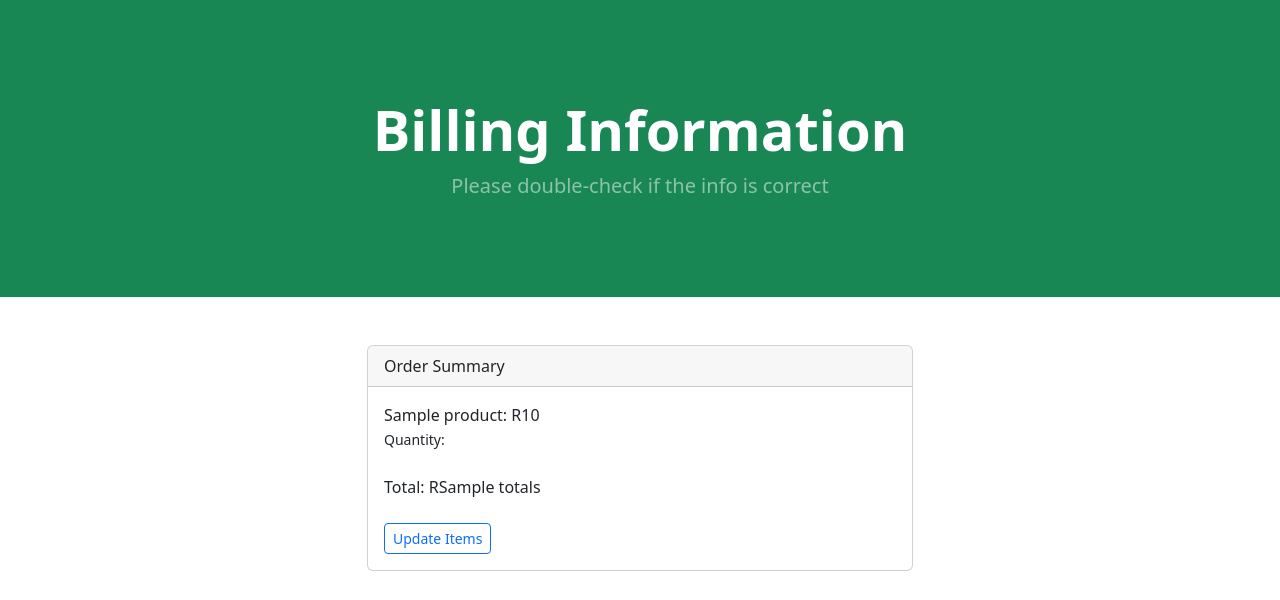
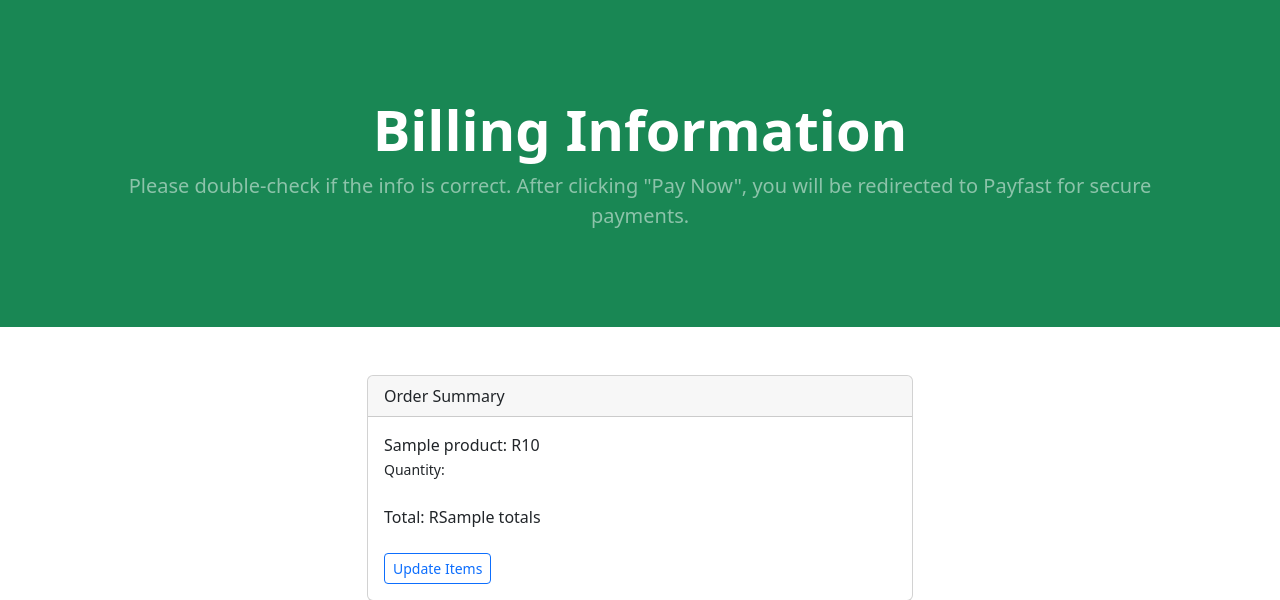
Before and after one commit to Kizzo-glitch/greenmarvel_store, a Django app: template payment/templates/payment/billing_info.html in a window 1280 px wide. Shown: the part 56-656 px from the top of the page. Run offline with Django 5.2, Linux system fonts and the light colour scheme; tables that the repository leaves empty hold one stand-in row (values such as "Sample post"); the template is opened without the code that fills it: values that come from a table or form of the project are taken from there, most other values are stand-ins (such as "Sample title", 1, 10 or a date in 2020); some libraries are stand-ins or nearby versions.

Commit message:
push unsaved files

```diff
--- a/payment/templates/payment/billing_info.html
+++ b/payment/templates/payment/billing_info.html
@@ -44,7 +44,7 @@
             <div class="container px-4 px-lg-5 my-5">
                 <div class="text-center text-white">
                     <h1 class="display-4 fw-bolder">Billing Information</h1>
-                    <p class="lead fw-normal text-white-50 mb-0">Please double-check if the info is correct</p>
+                    <p class="lead fw-normal text-white-50 mb-0">Please double-check if the info is correct. After clicking "Pay Now", you will be redirected to Payfast for secure payments.</p>
                 </div>
             </div>
         </header>
--- a/payment/templates/payment/payment_cancel.html
+++ b/payment/templates/payment/payment_cancel.html
@@ -33,7 +33,7 @@
             <div class="container px-4 px-lg-5 my-5">
                 <div class="text-center text-white">
                     <h1 class="display-4 fw-bolder">Payment Notification</h1>
-                    <p class="lead fw-normal text-white-50 mb-0">Payment was unsuccessful</p>
+                    <p class="lead fw-normal text-white-50 mb-0"> Your Payment was Unsuccessful</p>
                 </div>
             </div>
         </header>
@@ -49,7 +49,7 @@
                         Order {{ order.id}} Total - R{{order.amount_paid}}
                       </div>
                       <div class="card-body">
-                        Payment was cancelled, please try again.
+                        It Seems Your Payment was Cancelled, Navigate to pro.
 
                         <br/><br/>
                         <!--{% if not order.shipped %}
--- a/payment/views.py
+++ b/payment/views.py
@@ -239,7 +239,6 @@ def process_order(request):
             	'name_first': payment.name_first, #full_name.split()[0],  # Assuming first name is the first part of full_name
             	'name_last': payment.name_last, #full_name.split()[-1],  # Assuming last name is the last part of full_name
             	'email_address': payment.email,
-            	#'cell_number': payment.phone,
 
             	'm_payment_id': payment.order_id,
             	'amount': payment.amount,
@@ -248,7 +247,7 @@ def process_order(request):
 			signature = generate_signature(data, settings.PAYFAST_PASSPHRASE)
 			data['signature'] = signature
 
-			payfast_url = "https://sandbox.payfast.co.za/eng/process?"
+			payfast_url = "www.payfast.co.za" #"https://sandbox.payfast.co.za/eng/process?"
 			#payment_url = payfast_url + urllib.parse.urlencode(data).replace('%2B', '+')
 			payment_url = payfast_url + urllib.parse.urlencode(data)
 
@@ -320,7 +319,6 @@ def process_order(request):
             	'name_first': payment.name_first,  # Assuming first name is the first part of full_name
             	'name_last':  payment.name_last,   # Assuming last name is the last part of full_name
             	'email_address': payment.email,
-            	#'cell_number': payment.phone,
 
             	'm_payment_id': payment.order_id,
             	'amount': payment.amount,
@@ -329,7 +327,7 @@ def process_order(request):
 			signature = generate_signature(data, settings.PAYFAST_PASSPHRASE)
 			data['signature'] = signature
 
-			payfast_url = "https://sandbox.payfast.co.za/eng/process?"
+			payfast_url = "www.payfast.co.za" #"https://sandbox.payfast.co.za/eng/process?"
 			#payment_url = payfast_url + urllib.parse.urlencode(data).replace('%2B', '+')
 			payment_url = payfast_url + urllib.parse.urlencode(data)
 
```
